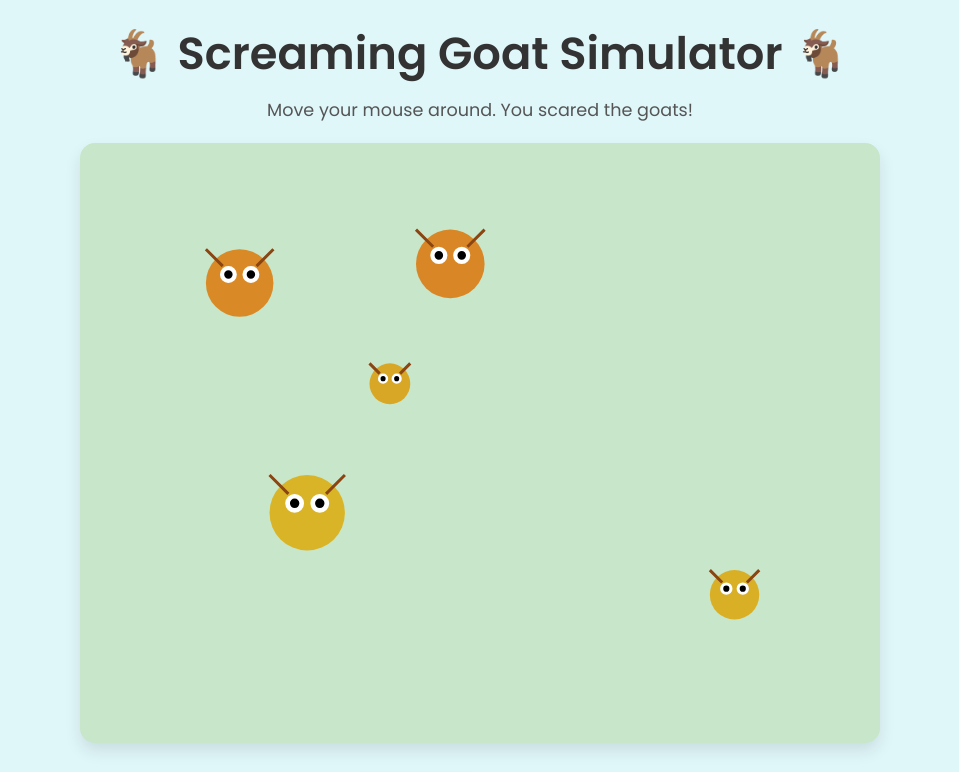
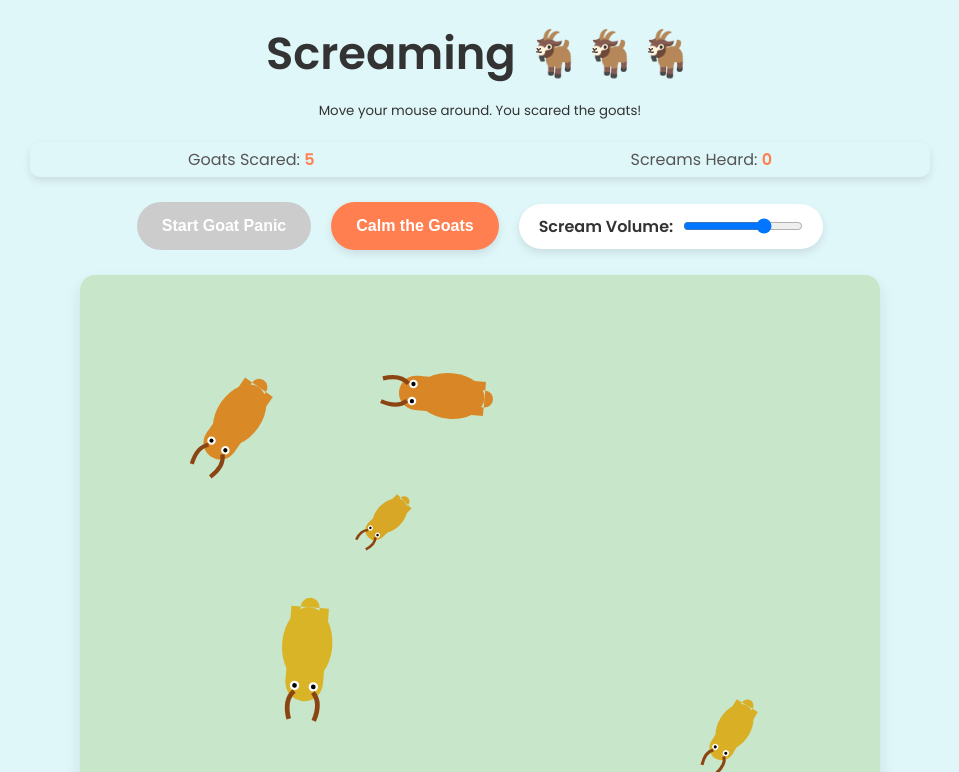
Before and after one commit to seahorse-byte/screaming-goat, a plain HTML site: page index.html in a window 1280 px wide. Both pictures are taken after a click on the button "Start Goat Panic". Shown: the top 772 px of the page, without its empty margins (160-1119 px from the left). Drawn offline with Linux system fonts and the light colour scheme; no server answers.

Commit message:
better goats, better UI :)

```diff
--- a/index.html
+++ b/index.html
@@ -12,11 +12,13 @@
 <body>
     <div class="container">
         <header>
-            <h1>🐐 Screaming Goat Simulator 🐐</h1>
-            <p>Move your mouse around. You scared the goats!</p>
+            <h1>Screaming 🐐🐐🐐</h1>
+            <small>Move your mouse around. You scared the goats!</small>
         </header>
-
-        <canvas id="goatCanvas" width="800" height="600"></canvas>
+        <div class="stats">
+            <p>Goats Scared: <span id="goatCount">0</span></p>
+            <p>Screams Heard: <span id="screamCount">0</span></p>
+        </div>
 
         <div class="controls">
             <button id="startBtn">Start Goat Panic</button>
@@ -27,10 +29,8 @@
             </div>
         </div>
 
-        <div class="stats">
-            <p>Goats Scared: <span id="goatCount">0</span></p>
-            <p>Screams Heard: <span id="screamCount">0</span></p>
-        </div>
+        <canvas id="goatCanvas" width="800" height="600"></canvas>
+
     </div>
 
     <script src="main.js"></script>
--- a/main.js
+++ b/main.js
@@ -27,11 +27,17 @@ class ScreamingGoatSimulator {
     try {
       this.audioContext = new (window.AudioContext ||
         window.webkitAudioContext)();
-      const soundFiles = ['assets/goat-sounds/goat1.mp3', 'assets/goat-sounds/goat2.mp3', 'assets/goat-sounds/goat3.mp3'];
+      const soundFiles = [
+        "assets/goat-sounds/goat1.mp3",
+        "assets/goat-sounds/goat2.mp3",
+        "assets/goat-sounds/goat3.mp3",
+      ];
       for (const file of soundFiles) {
         const response = await fetch(file);
         const arrayBuffer = await response.arrayBuffer();
-        const audioBuffer = await this.audioContext.decodeAudioData(arrayBuffer);
+        const audioBuffer = await this.audioContext.decodeAudioData(
+          arrayBuffer
+        );
         this.audioBuffers.push(audioBuffer);
       }
       console.log("Audio system initialized and sounds loaded.");
@@ -41,7 +47,12 @@ class ScreamingGoatSimulator {
   }
 
   createGoatSound() {
-    if (!this.audioContext || this.audioBuffers.length === 0 || this.isSoundPlaying) return;
+    if (
+      !this.audioContext ||
+      this.audioBuffers.length === 0 ||
+      this.isSoundPlaying
+    )
+      return;
 
     this.isSoundPlaying = true;
 
@@ -200,60 +211,88 @@ class ScreamingGoatSimulator {
     this.ctx.clearRect(0, 0, this.canvas.width, this.canvas.height);
 
     this.goats.forEach((goat) => {
-      // Draw goat body
-      this.ctx.fillStyle = goat.scared ? "#ff4444" : goat.color;
+      this.ctx.save();
+      this.ctx.translate(goat.x, goat.y);
+
+      const angle = Math.atan2(goat.vy, goat.vx) + Math.PI / 2;
+      this.ctx.rotate(angle);
+
+      const s = goat.size; // Use s as a shorthand for goat.size
+
+      // Set colors
+      const bodyColor = goat.scared ? "#ff4444" : goat.color;
+      const hornColor = "#8B4513";
+      const eyeColor = "white";
+      const pupilColor = "black";
+      const legColor = goat.color;
+
+      // Legs (draw them first so they are behind the body)
+      this.ctx.fillStyle = legColor;
       this.ctx.beginPath();
-      this.ctx.arc(goat.x, goat.y, goat.size, 0, Math.PI * 2);
+      // Front-left
+      this.ctx.fillRect(-s / 2, s / 2, s / 4, s / 2);
+      // Front-right
+      this.ctx.fillRect(s / 4, s / 2, s / 4, s / 2);
+      // Back-left
+      this.ctx.fillRect(-s / 2, -s, s / 4, s / 2);
+      // Back-right
+      this.ctx.fillRect(s / 4, -s, s / 4, s / 2);
       this.ctx.fill();
 
-      // Draw goat eyes
-      this.ctx.fillStyle = "white";
+
+      // Body (an ellipse)
+      this.ctx.fillStyle = bodyColor;
       this.ctx.beginPath();
-      this.ctx.arc(
-        goat.x - goat.size / 3,
-        goat.y - goat.size / 4,
-        goat.size / 4,
-        0,
-        Math.PI * 2
-      );
-      this.ctx.arc(
-        goat.x + goat.size / 3,
-        goat.y - goat.size / 4,
-        goat.size / 4,
-        0,
-        Math.PI * 2
-      );
+      this.ctx.ellipse(0, 0, s / 1.5, s, 0, 0, Math.PI * 2);
       this.ctx.fill();
 
-      // Draw pupils
-      this.ctx.fillStyle = "black";
-      const pupilOffset = goat.scared ? 2 : 0;
+      // Head
       this.ctx.beginPath();
-      this.ctx.arc(
-        goat.x - goat.size / 3 + pupilOffset,
-        goat.y - goat.size / 4,
-        goat.size / 8,
-        0,
-        Math.PI * 2
-      );
-      this.ctx.arc(
-        goat.x + goat.size / 3 - pupilOffset,
-        goat.y - goat.size / 4,
-        goat.size / 8,
-        0,
-        Math.PI * 2
-      );
+      this.ctx.ellipse(0, -s, s / 2, s / 2, 0, 0, Math.PI * 2);
       this.ctx.fill();
 
-      // Draw horns
-      this.ctx.strokeStyle = "#8B4513";
-      this.ctx.lineWidth = 3;
+      // Eyes
+      this.ctx.fillStyle = eyeColor;
       this.ctx.beginPath();
-      this.ctx.moveTo(goat.x - goat.size / 2, goat.y - goat.size / 2);
-      this.ctx.lineTo(goat.x - goat.size, goat.y - goat.size);
-      this.ctx.moveTo(goat.x + goat.size / 2, goat.y - goat.size / 2);
-      this.ctx.lineTo(goat.x + goat.size, goat.y - goat.size);
+      this.ctx.arc(-s / 4, -s - s/10, s / 8, 0, Math.PI * 2); // Left eye
+      this.ctx.arc(s / 4, -s - s/10, s / 8, 0, Math.PI * 2);  // Right eye
+      this.ctx.fill();
+
+      // Pupils
+      this.ctx.fillStyle = pupilColor;
+      this.ctx.beginPath();
+      const pupilOffset = goat.scared ? s / 20 : 0;
+      this.ctx.arc(-s / 4 + pupilOffset, -s - s/10, s / 16, 0, Math.PI * 2);
+      this.ctx.arc(s / 4 - pupilOffset, -s - s/10, s / 16, 0, Math.PI * 2);
+      this.ctx.fill();
+
+      // Horns (curved)
+      this.ctx.strokeStyle = hornColor;
+      this.ctx.lineWidth = s / 8;
+      this.ctx.beginPath();
+      this.ctx.moveTo(-s / 4, -s - s / 4);
+      this.ctx.quadraticCurveTo(-s / 2, -s - s / 2, -s / 3, -s - s);
+      this.ctx.moveTo(s / 4, -s - s / 4);
+      this.ctx.quadraticCurveTo(s / 2, -s - s / 2, s / 3, -s - s);
       this.ctx.stroke();
+
+      // Beard
+      this.ctx.fillStyle = bodyColor;
+      this.ctx.beginPath();
+      this.ctx.moveTo(0, -s / 1.8);
+      this.ctx.lineTo(-s/8, -s/1.8 + s/4);
+      this.ctx.lineTo(s/8, -s/1.8 + s/4);
+      this.ctx.closePath();
+      this.ctx.fill();
+
+      // Tail
+      this.ctx.fillStyle = bodyColor;
+      this.ctx.beginPath();
+      this.ctx.arc(0, s, s / 4, 0, Math.PI);
+      this.ctx.fill();
+
+
+      this.ctx.restore();
     });
   }
 
--- a/style.css
+++ b/style.css
@@ -97,11 +97,9 @@ input[type="range"] {
 }
 
 .stats {
-    background: white;
-    padding: 20px;
-    border-radius: 15px;
-    display: inline-block;
-    margin-top: 15px;
+    border-radius: 10px;
+    display: flex;
+    justify-content: space-around;
     box-shadow: 0 4px 8px rgba(0, 0, 0, 0.1);
 }
 
```
Also changed, not shown: assets/images/goat-sprite.jpg (added), assets/images/goat-sprite.png, assets/images/goat.png (added).
